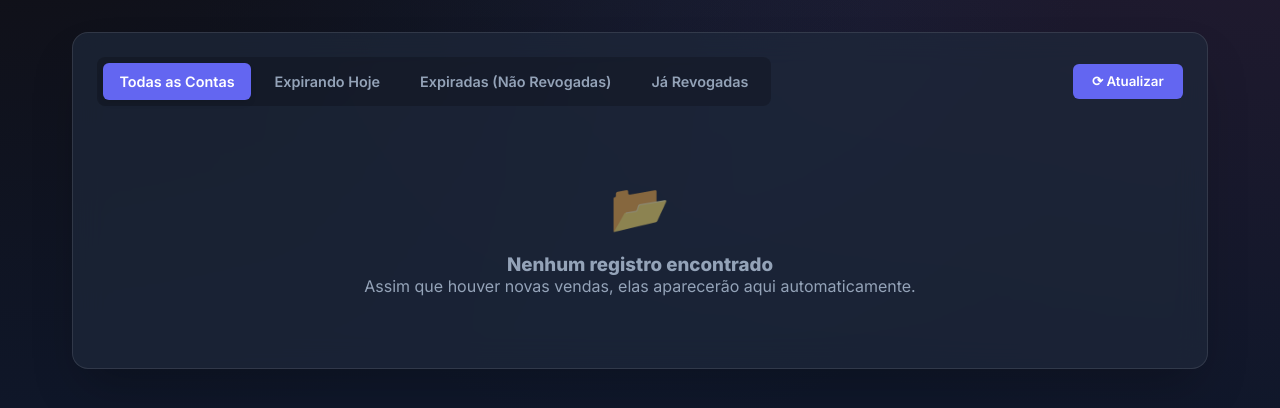
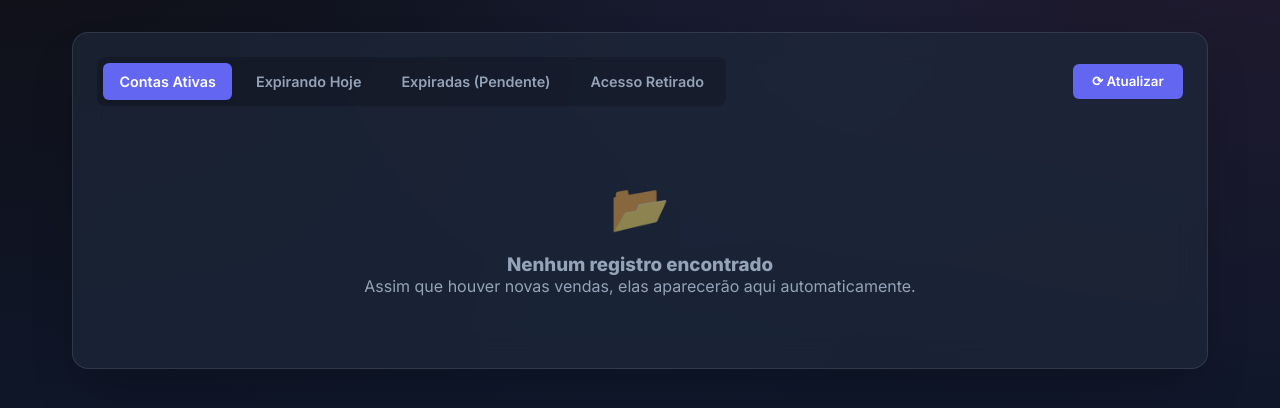
Before and after one commit to Jv-costa02/digimanager, a Flask app: page / in a window 1280 px wide. Shown: the part 125-533 px from the top of the page. Run offline with Flask 3, Linux system fonts and the light colour scheme; data that the repository does not hold is empty.

Commit message:
melhoria nas abas

```diff
--- a/static/app.js
+++ b/static/app.js
@@ -1,6 +1,6 @@
 document.addEventListener('DOMContentLoaded', () => {
     let allSales = [];
-    let currentFilter = 'all';
+    let currentFilter = 'active';
 
     const tableBody = document.getElementById('table-body');
     const emptyState = document.getElementById('empty-state');
@@ -70,7 +70,9 @@ document.addEventListener('DOMContentLoaded', () => {
         tableBody.innerHTML = '';
 
         let filteredSales = allSales;
-        if (currentFilter === 'expiring_today') {
+        if (currentFilter === 'active') {
+            filteredSales = allSales.filter(s => s.uiStatus !== 'revoked');
+        } else if (currentFilter === 'expiring_today') {
             filteredSales = allSales.filter(s => s.uiStatus === 'warning');
         } else if (currentFilter === 'expired') {
             filteredSales = allSales.filter(s => s.uiStatus === 'danger');
@@ -89,7 +91,7 @@ document.addEventListener('DOMContentLoaded', () => {
                 const tr = document.createElement('tr');
 
                 let statusBadge = '';
-                if (sale.uiStatus === 'revoked') statusBadge = '<span class="status-badge status-revoked">Já Revogada</span>';
+                if (sale.uiStatus === 'revoked') statusBadge = '<span class="status-badge status-revoked">Acesso Retirado</span>';
                 else if (sale.uiStatus === 'danger') statusBadge = '<span class="status-badge status-danger">Expirada</span>';
                 else if (sale.uiStatus === 'warning') statusBadge = '<span class="status-badge status-warning">Expira Hoje</span>';
                 else statusBadge = `<span class="status-badge status-active">${sale.daysLeft} dias restantes</span>`;
--- a/templates/index.html
+++ b/templates/index.html
@@ -33,10 +33,10 @@
         <main class="content">
             <div class="controls">
                 <div class="tabs">
-                    <button class="tab active" data-filter="all">Todas as Contas</button>
+                    <button class="tab active" data-filter="active">Contas Ativas</button>
                     <button class="tab" data-filter="expiring_today">Expirando Hoje</button>
-                    <button class="tab" data-filter="expired">Expiradas (Não Revogadas)</button>
-                    <button class="tab" data-filter="revoked">Já Revogadas</button>
+                    <button class="tab" data-filter="expired">Expiradas (Pendente)</button>
+                    <button class="tab" data-filter="revoked">Acesso Retirado</button>
                 </div>
                 <div class="actions">
                     <button class="btn btn-refresh" id="refresh-btn">⟳ Atualizar</button>
```
